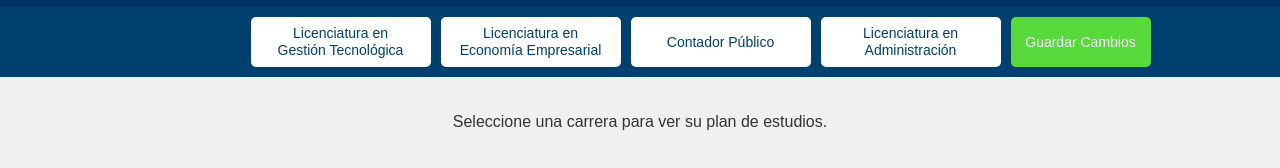
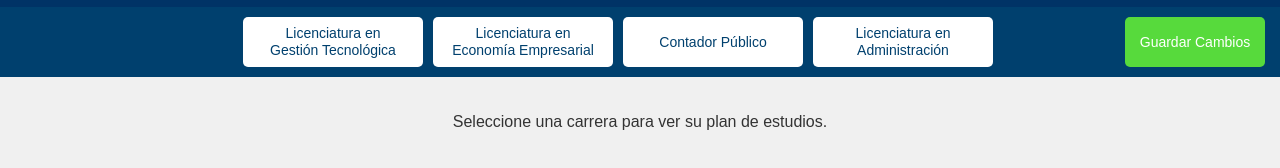
Before and after one commit to Castolo05/PaginaPlanesDeEstudio, a plain HTML site: page index.html in a window 1280 px wide. Shown: the part 88-256 px from the top of the page. Drawn offline with Linux system fonts and the light colour scheme.

Commit message:
Update index.html

```diff
--- a/index.html
+++ b/index.html
@@ -16,6 +16,7 @@
         <img id="mensaje" src="mensaje.png" alt="Mensaje" onclick="window.open('https://linktr.ee/cece_franjamorada', '_blank')">
     </header>
     <nav>
+        <div class="career-buttons">
             <button id="btn-gestion-tecnologica" onclick="loadCareer('gestion-tecnologica')">
                 <span>Licenciatura en</span>
                 <span>Gestión Tecnológica</span>
@@ -29,6 +30,7 @@
                 <span>Licenciatura en</span>
                 <span>Administración</span>
             </button>
+        </div>
         <button id="btn-save" onclick="saveChanges()">Guardar Cambios</button>
     </nav>
     <main id="year-sections">
@@ -50,3 +52,7 @@
     <script src="script.js"></script>
 </body>
 </html>
+
+    <script src="script.js"></script>
+</body>
+</html>
```
Lines whose indentation alone changed are shown as unchanged.
